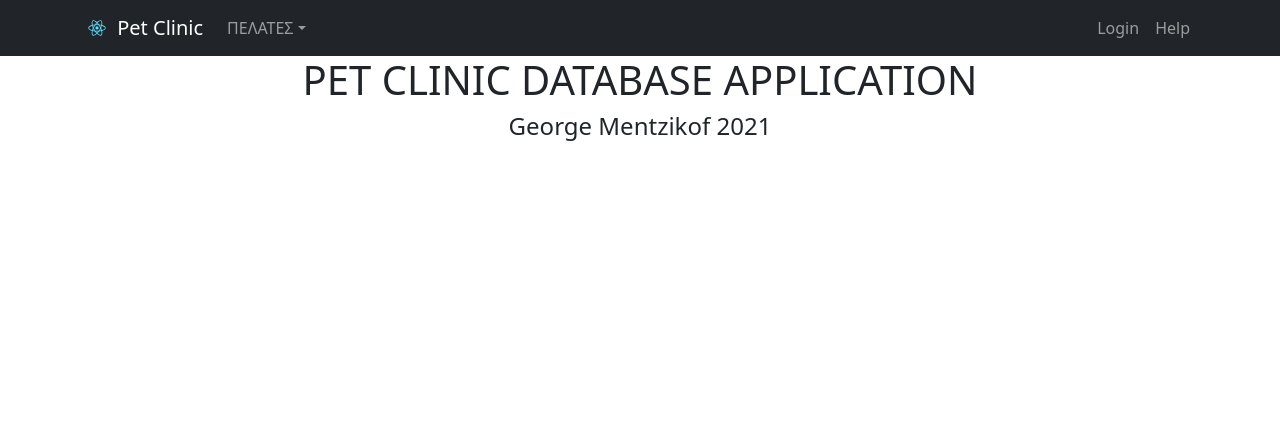
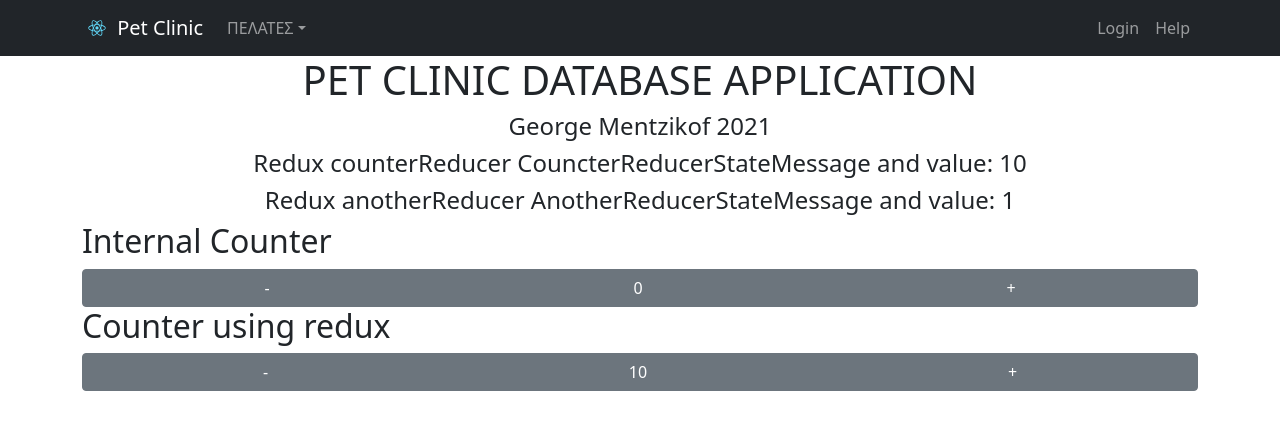
Before and after one commit to gmentzik/petclinic_frontend, a React (Create React App) app: page / in a window 1280 px wide. Shown: the top 430 px of the page. Built offline with nearby package versions, Linux system fonts and the light colour scheme.

Commit message:
First working redux example with counter. Refinements are needed.

```diff
--- a/src/App.tsx
+++ b/src/App.tsx
@@ -6,8 +6,30 @@ import Header from './page/common/Header';
 import HomePage from './page/home/HomePage';
 import Login from './page/login/Login';
 import { Route, Routes } from 'react-router-dom';
+import { connect } from 'react-redux';
+import { State } from './reducers';
+import { decreaseCount, increaseCount, resetCount } from './actions/counterActions';
 
-function App() {
+const mapStateToProps = (state: State) => {
+  console.log(state) // state
+  return ({
+    counterState: state.counterReducer,
+    anotherState: state.anotherReducer
+  })
+}
+
+const mapDispatchToProps = (dispatch:any) => {
+  return ({
+    increaseStoreCounter: () => {
+      dispatch(increaseCount());
+    },
+    decreaseStoreCounter: () => dispatch(decreaseCount()),
+    resetStoreCounter: () => dispatch(resetCount()),
+  })
+}
+
+const App = (props:any) => {
+
   return (
     <div className="App">
       <header className="App-header">
@@ -16,7 +38,17 @@ function App() {
       <body>
         <Container fluid="md">
           <Routes>
-            <Route path="/" element={<HomePage />} />
+            <Route path="/" element={
+            <HomePage
+             counterMessage={props.counterState.message}
+             anotherMessage={props.anotherState.message}
+             counterValue={props.counterState.count}
+             anotherValue={props.anotherState.count}
+             increaseStoreCounter={props.increaseStoreCounter}
+             decreaseStoreCounter={props.decreaseStoreCounter}
+             resetStoreCounter={props.resetStoreCounter}
+             />
+             } />
             <Route path="customers" element={<CustomerList />} />
             <Route path="customers/form" element={<CustomerForm />} >
               <Route path=":customerId" element={<CustomerForm />} />
@@ -37,4 +69,4 @@ function App() {
   );
 }
 
-export default App;
+export default connect(mapStateToProps, mapDispatchToProps)(App);
--- /dev/null
+++ b/src/actions/actionTypes.ts
@@ -0,0 +1,5 @@
+export const CounterActionTypes = {
+    INCREASE_COUNT: 'INCREASE_COUNT',
+    DECREASE_COUNT: 'DECREASE_COUNT',
+    RESET_COUNT: 'RESET_COUNT'
+}
--- /dev/null
+++ b/src/actions/counterActions.ts
@@ -0,0 +1,13 @@
+import { CounterActionTypes } from '../actions/actionTypes'
+
+export const increaseCount = () => ({
+     type: CounterActionTypes.INCREASE_COUNT
+})
+
+export const decreaseCount = () => ({
+     type: CounterActionTypes.DECREASE_COUNT
+})
+
+export const resetCount = () => ({
+     type: CounterActionTypes.RESET_COUNT
+})
--- /dev/null
+++ b/src/components/counter.tsx
@@ -0,0 +1,48 @@
+import React, { useState } from "react";
+import { Button, ButtonGroup } from "react-bootstrap";
+
+interface Props {
+    counter: number;
+    decrease: () => void;
+    increase: () => void;
+    reset: () => void;
+}
+
+
+const Counter = (props:Props) => {
+
+    const [counterValue, setCounterValue] = useState(0);
+
+    const increase = () => {
+        setCounterValue(counterValue + 1);
+    }
+
+    const decrease = () => {
+        if (counterValue > 0)  setCounterValue(counterValue - 1);
+    }
+
+    const reset = () => {
+        setCounterValue(0);
+    }
+
+
+    return (
+        <>
+            <h2>Internal Counter</h2>
+            <ButtonGroup aria-label="Basic example" key={1} >
+                <Button variant="secondary" onClick={decrease}>-</Button>
+                <Button variant="secondary" onClick={reset}>{counterValue}</Button>
+                <Button variant="secondary" onClick={increase}>+</Button>
+            </ButtonGroup>
+
+            <h2>Counter using redux</h2>
+            <ButtonGroup aria-label="Basic example" key={2} >
+                <Button variant="secondary" onClick={props.decrease}>-</Button>
+                <Button variant="secondary" onClick={props.reset}>{props.counter}</Button>
+                <Button variant="secondary" onClick={props.increase}>+</Button>
+            </ButtonGroup>
+        </>
+    )
+}
+
+export default Counter;
--- a/src/index.tsx
+++ b/src/index.tsx
@@ -5,13 +5,17 @@ import 'bootstrap/dist/css/bootstrap.min.css';
 import App from './App';
 import reportWebVitals from './reportWebVitals';
 import { BrowserRouter as Router } from 'react-router-dom';
+import { store } from './store';
+import { Provider } from 'react-redux';
 
 ReactDOM.render(
   <React.StrictMode>
-    <Router>
-      <App />
-    </Router>
-  </React.StrictMode>,
+    <Provider store={store}>
+      <Router>
+        <App />
+      </Router>
+    </Provider>
+  </React.StrictMode >,
   document.getElementById('root')
 );
 
--- a/src/page/customer/CustomerList.tsx
+++ b/src/page/customer/CustomerList.tsx
@@ -1,7 +1,7 @@
 import React, { useEffect, useState } from "react";
 import { Accordion, Button, Col, Form, Row, Table } from "react-bootstrap";
-import PageIndex from "../../components/PageIndex";
 import { sendGetHelloRequest } from '../../api/customersApi'
+import PageIndex from "../../components/pageIndex";
 
 const CustomerList = () => {
 
--- a/src/page/home/HomePage.tsx
+++ b/src/page/home/HomePage.tsx
@@ -1,7 +1,19 @@
 import React from "react"
 import { Row } from "react-bootstrap"
+import Counter from "../../components/counter"
+interface Props {
+    counterValue: number;
+    counterMessage: string;
+    anotherValue: number;
+    anotherMessage: string;
+    increaseStoreCounter: any;
+    decreaseStoreCounter: any;
+    resetStoreCounter: any;
+}
 
-const HomePage = () => {
+const HomePage = (props:Props) => {
+
+
     return (
         <>
             <Row>
@@ -14,6 +26,25 @@ const HomePage = () => {
                     <h4>George Mentzikof 2021</h4>
                 </div>
             </Row>
+            <Row>
+                <div className="d-flex justify-content-center">
+                    <h4>Redux counterReducer {props.counterMessage}  and value: {props.counterValue}</h4>
+                </div>
+            </Row>
+            <Row>
+                <div className="d-flex justify-content-center">
+                    <h4>Redux anotherReducer {props.anotherMessage}  and value: {props.anotherValue}</h4>
+                </div>
+            </Row>
+            <Row>
+                <Counter
+                    counter={props.counterValue}
+                    increase={props.increaseStoreCounter}
+                    decrease={props.decreaseStoreCounter}
+                    reset={props.resetStoreCounter}
+                />
+            </Row>
+
         </>
     );
 }
--- /dev/null
+++ b/src/reducers/anotherReducer.tsx
@@ -0,0 +1,16 @@
+export interface AnotherState {
+  count: number;
+  message: string;
+}
+
+const createDefaultState = (): AnotherState => ({
+  count: 1,
+  message: "AnotherReducerStateMessage"
+});
+
+export const anotherReducer = (state: AnotherState = createDefaultState(), action: any): AnotherState => {
+  switch (action.type) {
+    default:
+      return state;
+  }
+};
--- /dev/null
+++ b/src/reducers/counterReducer.tsx
@@ -0,0 +1,33 @@
+import { CounterActionTypes } from '../actions/actionTypes'
+
+export interface CounterState {
+  count: number;
+  message: string;
+}
+
+const createDefaultState = (): CounterState => ({
+  count: 10,
+  message: "CouncterReducerStateMessage"
+});
+
+export const counterReducer = (state: CounterState = createDefaultState(), action: any): CounterState => {
+  switch (action.type) {
+    case CounterActionTypes.INCREASE_COUNT:
+      return {
+        ...state,
+        count: state.count + 1
+      };
+    case CounterActionTypes.DECREASE_COUNT:
+      return {
+        ...state,
+        count: state.count > 0 ? state.count - 1 : state.count
+      };
+    case CounterActionTypes.RESET_COUNT:
+        return {
+          ...state,
+          count: 0
+        };
+    default:
+      return state;
+  }
+};
--- /dev/null
+++ b/src/reducers/index.ts
@@ -0,0 +1,15 @@
+import { combineReducers } from "redux";
+import { CounterState, counterReducer } from "../reducers/counterReducer";
+import { AnotherState, anotherReducer } from "../reducers/anotherReducer";
+
+export interface CustomerState {
+    counterReducer: CounterState;
+    anotherReducer: AnotherState;
+}
+
+export type State = CustomerState;
+
+export const rootReducer = combineReducers<State>({
+    counterReducer,
+    anotherReducer,
+});
--- /dev/null
+++ b/src/store.ts
@@ -0,0 +1,10 @@
+import { createStore, applyMiddleware } from 'redux';
+import reduxThunk from 'redux-thunk';
+import { rootReducer } from './reducers';
+import { composeWithDevTools } from 'redux-devtools-extension';
+
+//setting up store with middleware and redux dev tools viewers
+export const store = createStore(rootReducer, composeWithDevTools(
+    applyMiddleware(reduxThunk),
+    // other store enhancers if any
+));
```
Also changed, not shown: package.json (+7 -0 lines), 1 other file (tests, documents, lock files or other folders). Lines whose indentation alone changed are shown as unchanged.
